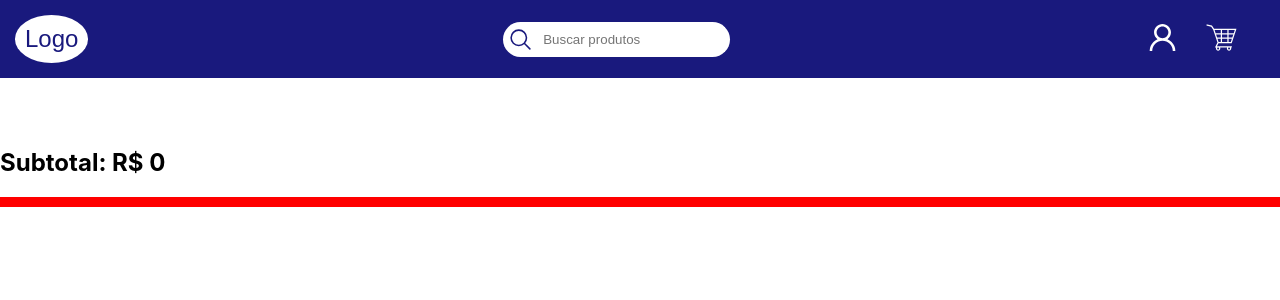
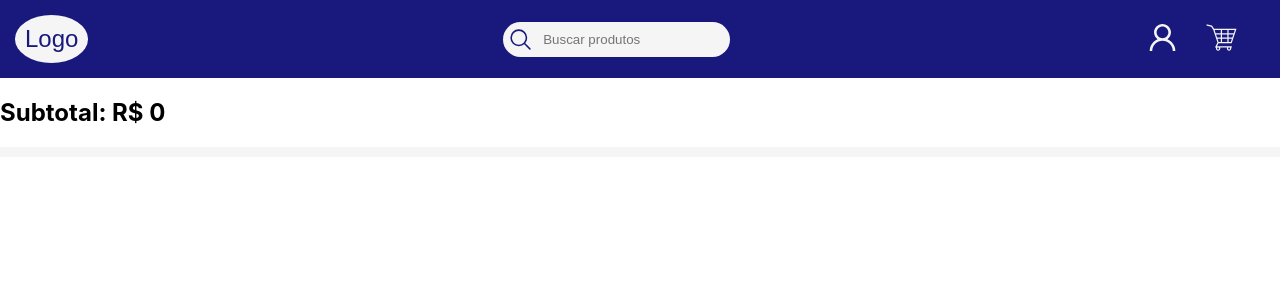
Before and after one commit to CaioMonsorez/ecommerce_IBMR, a React (Create React App) app in the folder front-end/: page /cart in a window 1280 px wide. Shown: the top 300 px of the page. Built offline with nearby package versions, Linux system fonts and the light colour scheme.

Commit message:
Estilização e adição do botão favorito

```diff
--- a/front-end/src/Content.jsx
+++ b/front-end/src/Content.jsx
@@ -8,8 +8,6 @@ export const Content = () => {
     <Switch>
       <Route exact path ='/' component={Store}/>
       <Route exact path= '/cart' component={Cart}/>
-
-
     </Switch>
 
   )
--- a/front-end/src/components/Header/Header.jsx
+++ b/front-end/src/components/Header/Header.jsx
@@ -10,7 +10,6 @@ const HeaderArea = styled.header`
   align-items: center;
   background-color: #19197d;
   padding: 15px;
-  margin-bottom: 70px;
   gap: 50px;
   justify-content: space-between;
 
@@ -42,7 +41,7 @@ const Logo = styled(Link)`
 font-family: Arial, sans-serif;
 font-size: 24px;
 padding: 10px;
-background-color: white;
+background-color: #f5f5f5;
 border-radius: 50%;
 display: inline-block;
 `;
@@ -50,7 +49,7 @@ display: inline-block;
 const CartIcon = styled(GiShoppingCart)`
   margin-right: 5px;
   font-size: 35px;
-  color: white;
+  color: #f5f5f5;
   &:hover {
     color: grey;
     transition: all 0.5s;
@@ -60,7 +59,7 @@ const CartIcon = styled(GiShoppingCart)`
 const UserIcon = styled(AiOutlineUser)`
   margin-right: 5px;
   font-size: 35px;
-  color: white;
+  color: #f5f5f5;
   &:hover {
     color: grey;
     transition: all 0.5s;
@@ -70,7 +69,7 @@ const UserIcon = styled(AiOutlineUser)`
 const SearchBar = styled.div`
   display: flex;
   align-items: center;
-  background-color: white;
+  background-color: #f5f5f5;
   border-radius: 20px;
   padding: 5px;
 `;
@@ -79,6 +78,7 @@ const SearchInput = styled.input`
   border: none;
   outline: none;
   padding: 5px;
+  background-color: #f5f5f5;
 `;
 
 const SearchIcon = styled(IoSearchOutline)`
--- a/front-end/src/css/style.js
+++ b/front-end/src/css/style.js
@@ -2,7 +2,7 @@ import  styled from 'styled-components';
 
 export const ProductsArea =styled.div`
 
-    background-color: red;
+    background-color: #f5f5f5;
     display: flex;
     gap:50px;
     padding: 0px 20px 10px 20px;
@@ -10,6 +10,7 @@ export const ProductsArea =styled.div`
     justify-content: space-around;
 
     div {
+        margin-top: 40px;
         height:320px;
         width:240px;
         display: flex;
@@ -17,7 +18,7 @@ export const ProductsArea =styled.div`
         flex-direction: column;
         align-items: center;
         padding:20px;
-        border: 3px solid rgb(25, 25, 125);
+        border: 1px inset rgb(25, 25, 125);
         border-radius: 30px;
         background-color: white;
     }
@@ -34,4 +35,17 @@ export const ProductsArea =styled.div`
     button:hover {
         color: #00cc00;
     }
+
+    .coracao {
+        font-size:35px;
+        background:transparent;
+        border:none;
+        color: #19197d;
+        transition: all 0.5s;
+        cursor: pointer;
+    }
+
+    .coracao:hover {
+        color: #00cc00;
+    }
     `;
--- a/front-end/src/pages/Store.jsx
+++ b/front-end/src/pages/Store.jsx
@@ -3,6 +3,8 @@ import { BsFillCartPlusFill, BsFillCartCheckFill } from 'react-icons/bs';
 import { getItem, setItem } from '../services/LocalStorageFuncs';
 import { ProductsArea } from '../css/style';
 import { Cabecalho} from '../components/Header/Header';
+import { AiOutlineHeart } from 'react-icons/ai';
+//import { AiFillHeart } from 'react-icons/ai'; Icone de coração cheio
 
 export const Store = () => {
 
@@ -38,15 +40,12 @@ export const Store = () => {
       <ProductsArea>
         {data.map((item) => (
           <div key={item.id}>
+            <AiOutlineHeart className='coracao'/>
             <h4>{item.title}</h4>
             <img src={item.thumbnail} alt="" />
             <h4>Preço R$: {item.price}</h4>
             <button onClick={() => handleClick(item)}>
-              {cart.some((itemCart) => itemCart.id === item.id) ? (
-                <BsFillCartCheckFill />
-              ) : (
-                <BsFillCartPlusFill />
-              )}
+              {cart.some((itemCart) => itemCart.id === item.id) ? (<BsFillCartCheckFill />) : (<BsFillCartPlusFill />)}
             </button>
           </div>
         ))}
```
